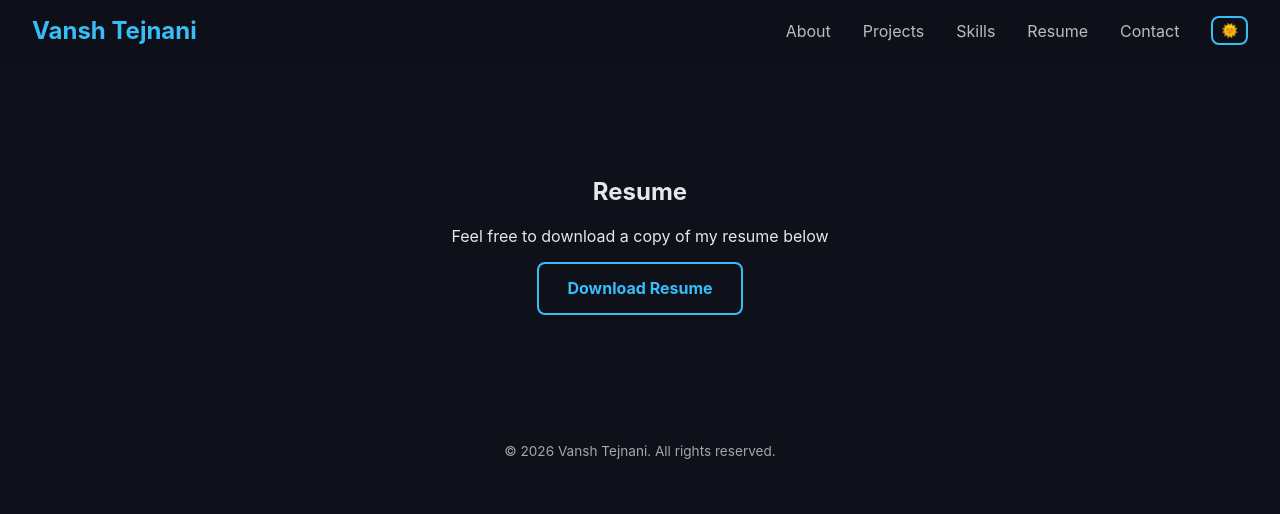
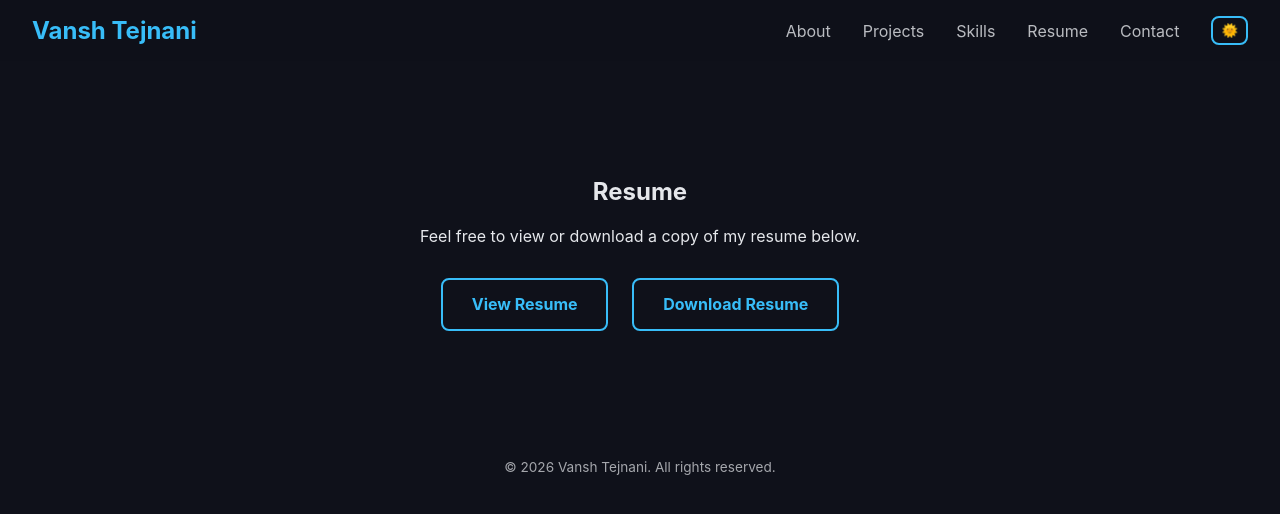
Before and after one commit to vansht04/portfolio, a Next.js app: page /resume in a window 1280 px wide. Shown: the top 514 px of the page. Built offline with nearby package versions, Linux system fonts and the light colour scheme.

Commit message:
resume page and buttons fix and animations final fix

```diff
--- a/app/resume/page.tsx
+++ b/app/resume/page.tsx
@@ -1,11 +1,25 @@
-"use client";
+import Link from "next/link";
 
 export default function ResumePage() {
   return (
-    <section id="resume" className="section fade-up">
+    <section className="section fade-up">
       <h1>Resume</h1>
-      <p>Feel free to download a copy of my resume below</p>
+      <p className="fade-up">
+        Feel free to view or download a copy of my resume below.
+      </p>
 
+      <div className="hero-buttons fade-up" style={{ marginTop: "2rem", justifyContent: "center" }}>
+        {/* View Resume: opens PDF */}
+        <a
+          href="/resume.pdf"
+          target="_blank"
+          rel="noopener noreferrer"
+          className="btn-secondary"
+        >
+          View Resume
+        </a>
+
+        {/* Download Resume: downloads PDF */}
         <a
           href="/resume.pdf"
           download
@@ -13,6 +27,7 @@ export default function ResumePage() {
         >
           Download Resume
         </a>
+      </div>
     </section>
   );
 }
--- a/components/Navbar.tsx
+++ b/components/Navbar.tsx
@@ -12,7 +12,10 @@ export default function Navbar() {
         <Link href="/about" className="nav-link">About</Link>
         <Link href="/projects" className="nav-link">Projects</Link>
         <Link href="/skills" className="nav-link">Skills</Link>
-        <a href="/resume.pdf" target="_blank" rel="noopener noreferrer" className="nav-link">Resume</a>
+
+        {/* Change Resume link to go to /resume instead of directly downloading */}
+        <Link href="/resume" className="nav-link">Resume</Link>
+
         <Link href="/contact" className="nav-link">Contact</Link>
         <ThemeToggle />
       </div>
```
Also changed, not shown: app/page.tsx (+5 -6 lines). Lines whose indentation alone changed are shown as unchanged.
